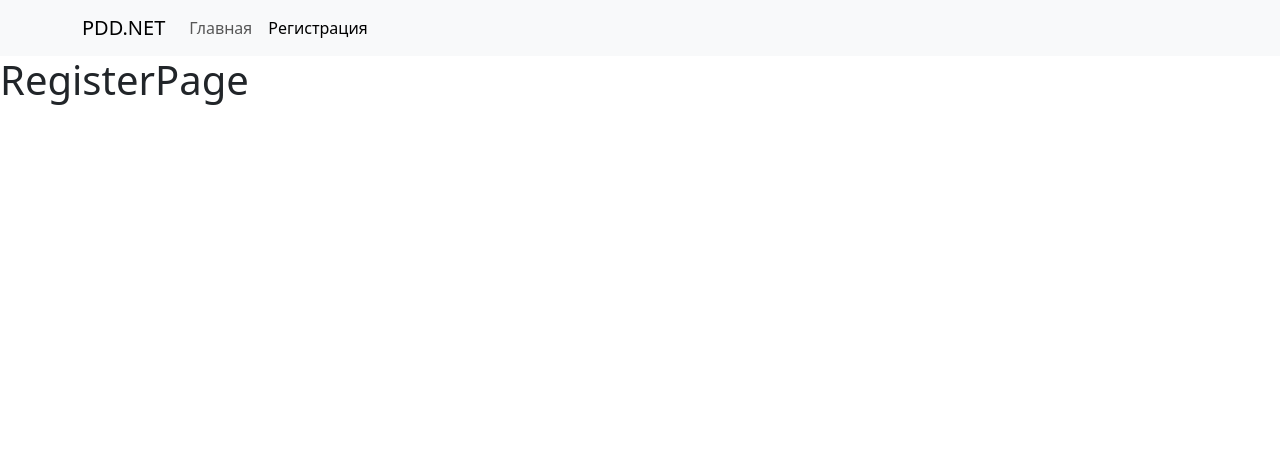
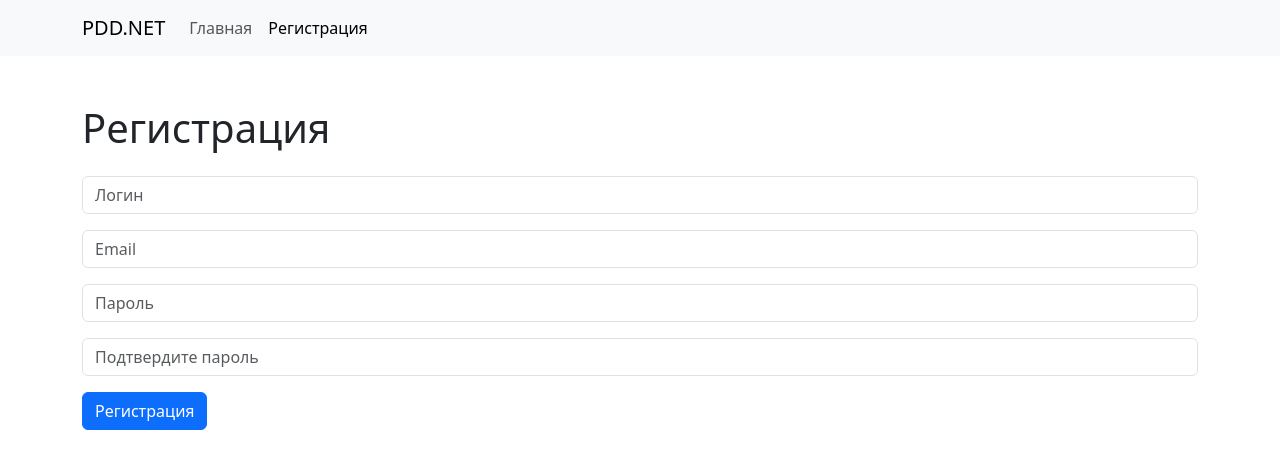
Before and after one commit to Alex5X55/PDD.NET, a React (Create React App) app in the folder PDD.NET.Client/pdd-net-client/: page /register in a window 1280 px wide. Shown: the top 468 px of the page. Built offline with nearby package versions, Linux system fonts and the light colour scheme.

Commit message:
Все прошлые страницы приведены к React.FC. Добавлена логика для страницы Регистрации.

```diff
--- a/PDD.NET.Client/pdd-net-client/src/pages/register-page.tsx
+++ b/PDD.NET.Client/pdd-net-client/src/pages/register-page.tsx
@@ -1,7 +1,111 @@
-export default function RegisterPage() {
+import React, { useState, ChangeEvent, FormEvent } from "react";
+import { Form, Button, Container } from "react-bootstrap";
+
+interface FormData {
+  login: string;
+  email: string;
+  password: string;
+  confirmPassword: string;
+}
+
+const RegisterPage: React.FC = () => {
+  const [formData, setFormData] = useState<FormData>({
+    login: "",
+    email: "",
+    password: "",
+    confirmPassword: "",
+  });
+
+  const [validated, setValidated] = useState(false);
+
+  const handleChange = (e: ChangeEvent<HTMLInputElement>) => {
+    setFormData({
+      ...formData,
+      [e.target.name]: e.target.value,
+    });
+  };
+
+  const handleSubmit = (e: FormEvent<HTMLFormElement>) => {
+    e.preventDefault();
+    const form = e.currentTarget;
+    if (
+      !form.checkValidity() ||
+      formData.password !== formData.confirmPassword
+    ) {
+      e.stopPropagation();
+    } else {
+      console.log("Form data:", formData);
+    }
+    setValidated(true);
+  };
+
   return (
-    <div>
-      <h1>RegisterPage</h1>
-    </div>
+    <Container className="mt-5">
+      <h1 className="mb-4">Регистрация</h1>
+      <Form noValidate validated={validated} onSubmit={handleSubmit}>
+        <Form.Group controlId="formUsername" className="mb-3">
+          <Form.Control
+            required
+            type="text"
+            name="login"
+            value={formData.login}
+            onChange={handleChange}
+            placeholder="Логин"
+          />
+          <Form.Control.Feedback type="invalid">
+            Пожалуйста, введите логин пользователя.
+          </Form.Control.Feedback>
+        </Form.Group>
+
+        <Form.Group controlId="formEmail" className="mb-3">
+          <Form.Control
+            required
+            type="email"
+            name="email"
+            value={formData.email}
+            onChange={handleChange}
+            placeholder="Email"
+          />
+          <Form.Control.Feedback type="invalid">
+            Пожалуйста, введите корректный email.
+          </Form.Control.Feedback>
+        </Form.Group>
+
+        <Form.Group controlId="formPassword" className="mb-3">
+          <Form.Control
+            required
+            type="password"
+            name="password"
+            value={formData.password}
+            onChange={handleChange}
+            placeholder="Пароль"
+          />
+          <Form.Control.Feedback type="invalid">
+            Пожалуйста, введите пароль.
+          </Form.Control.Feedback>
+        </Form.Group>
+
+        <Form.Group controlId="formConfirmPassword" className="mb-3">
+          <Form.Control
+            required
+            type="password"
+            name="confirmPassword"
+            value={formData.confirmPassword}
+            onChange={handleChange}
+            placeholder="Подтвердите пароль"
+            isInvalid={formData.password !== formData.confirmPassword}
+          />
+          <Form.Control.Feedback type="invalid">
+            Пароли не совпадают.
+          </Form.Control.Feedback>
+        </Form.Group>
+
+        <Button variant="primary" type="submit">
+          Регистрация
+        </Button>
+      </Form>
+    </Container>
   );
-}
+};
+
+export default RegisterPage;
```
Also changed, not shown: PDD.NET.Client/pdd-net-client/src/pages/home-page.tsx (+5 -2 lines), PDD.NET.Client/pdd-net-client/src/pages/not-found-page.tsx (+6 -2 lines).
